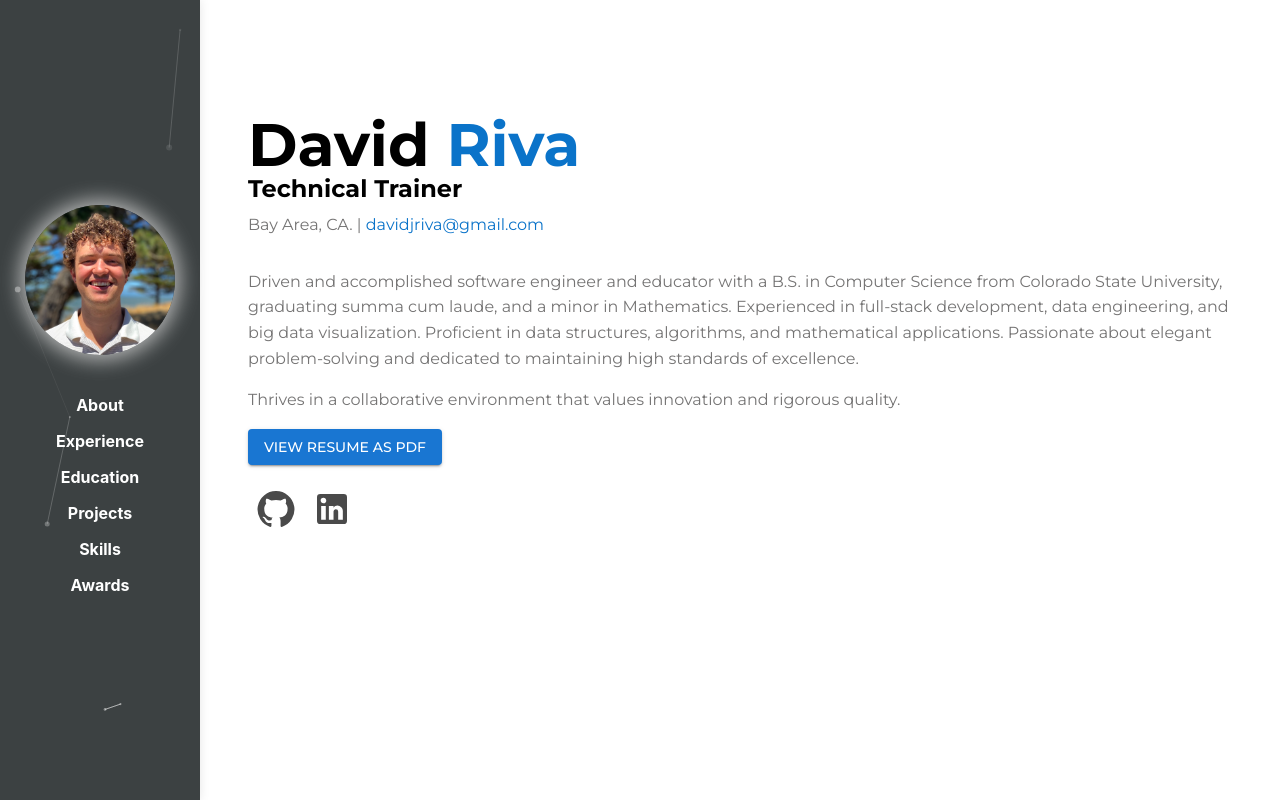
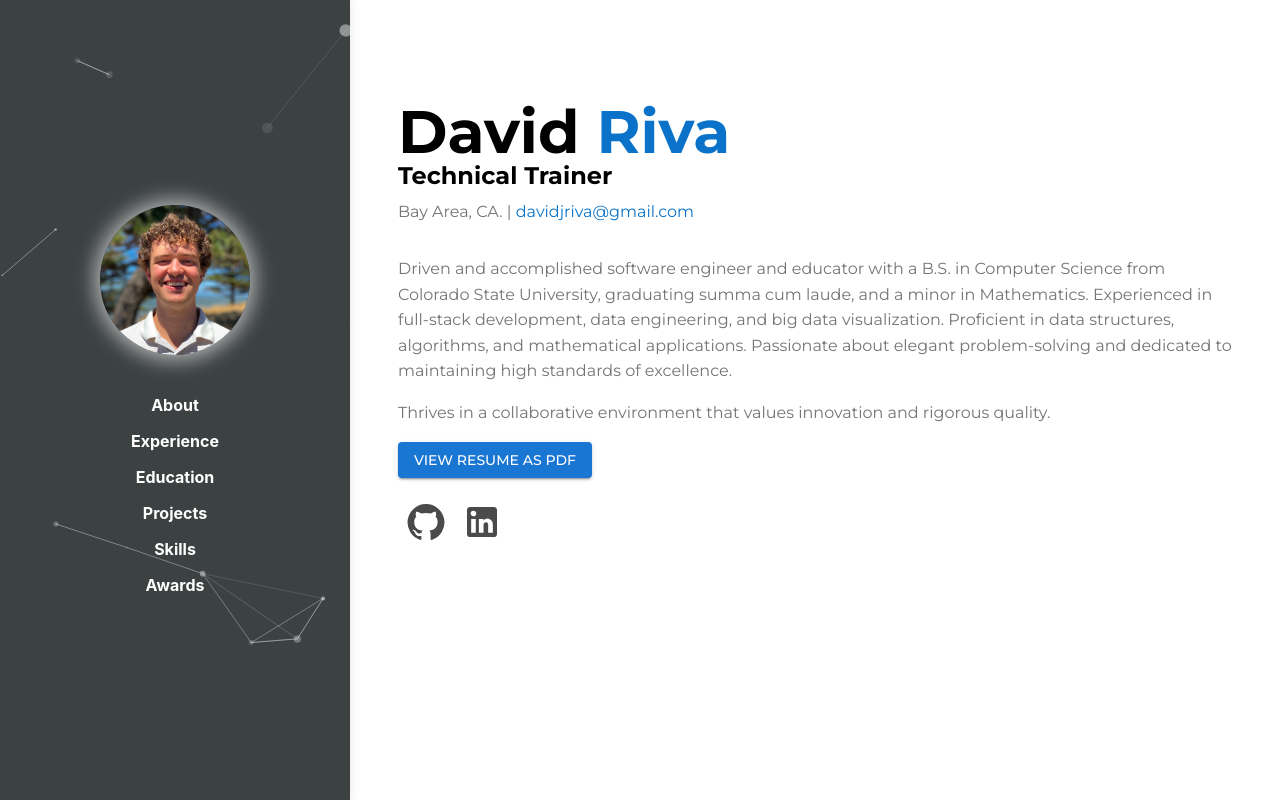
Before and after one commit to davidjriva/Personal-Portfolio, a React (Create React App) app: page / in a window 1280 px wide. Built offline with nearby package versions, Linux system fonts and the light colour scheme.

Commit message:
Refactor NavBar

```diff
--- a/src/App.js
+++ b/src/App.js
@@ -31,7 +31,7 @@ const theme = createTheme({
  *
  * @returns {JSX.Element} The main application component.
  */
-function App() {
+const App = () => {
   return (
     <ThemeProvider theme={theme}>
       <Box display="flex" minHeight="100vh">
@@ -42,7 +42,7 @@ function App() {
           p={2}
           sx={{
             overflowY: 'auto', // Enables vertical scrolling
-            ml: '200px', // Leave space for the fixed navbar
+            ml: '350px', // Leave space for the fixed navbar
           }}
         >
           <Router>
--- a/src/components/NavBar.js
+++ b/src/components/NavBar.js
@@ -5,9 +5,46 @@ import { loadSlim } from '@tsparticles/slim';
 import { Link, Avatar, IconButton, Toolbar, Box, AppBar } from '@mui/material';
 import options from '../particles-options/parallax.json';
 
+const HeadShotImage = () => {
+  return (
+    <IconButton href="/">
+      <Avatar
+        alt="Photo of David Riva"
+        src="/images/headshot.jpeg"
+        sx={{
+          width: 150,
+          height: 150,
+          boxShadow: '0 0 20px 5px rgba(211, 211, 211, 0.8)',
+          border: '4px light gray',
+        }}
+      />
+    </IconButton>
+  );
+};
+
+const FormattedLink = ({ page }) => {
+  return (
+    <Link
+      href={`/${page.toLowerCase()}`}
+      color="inherit"
+      sx={{
+        my: 1,
+        fontWeight: 700,
+        width: '100%',
+        textAlign: 'center',
+        textDecoration: 'none',
+        zIndex: 2,
+      }}
+      key={page}
+    >
+      {page}
+    </Link>
+  );
+};
+
 const pages = ['About', 'Experience', 'Education', 'Projects', 'Skills', 'Awards'];
 
-function NavBar() {
+const NavBar = () => {
   const [init, setInit] = useState(false);
 
   useEffect(() => {
@@ -18,17 +55,12 @@ function NavBar() {
     });
   }, []);
 
-  const particlesLoaded = (container) => {
-    console.log('Particles successfully loaded! 🧬');
-    console.log(container);
-  };
-
   return (
     <AppBar
       position="fixed"
       sx={{
         height: '100vh',
-        width: '200px',
+        width: '350px',
         left: 0,
         top: 0,
         display: 'flex',
@@ -37,52 +69,27 @@ function NavBar() {
         justifyContent: 'center',
         padding: '1rem',
         boxShadow: '0px 0px 10px rgba(0, 0, 0, 0.1)',
-        backgroundColor: 'rgba(60, 65, 66, 0.85)', // Semi-transparent background
-        zIndex: 1, // Ensure content is above particles
+        backgroundColor: 'rgba(60, 65, 66, 0.85)',
+        zIndex: 1,
       }}
     >
       <Box sx={{ position: 'absolute', top: 0, left: 0, width: '100%', height: '100%', zIndex: 0 }}>
-        {init && <Particles id="tsparticles" particlesLoaded={particlesLoaded} options={options} />}
+        {init && <Particles id="tsparticles" options={options} />}
       </Box>
 
       <Toolbar disableGutters sx={{ flexDirection: 'column', alignItems: 'center', width: '100%', zIndex: 2 }}>
         <Box sx={{ mb: 3, textAlign: 'center' }}>
-          <IconButton href="/">
-            <Avatar
-              alt="Photo of David Riva"
-              src="/images/headshot.jpeg"
-              sx={{
-                width: 150,
-                height: 150,
-                boxShadow: '0 0 20px 5px rgba(211, 211, 211, 0.8)',
-                border: '4px light gray',
-              }}
-            />
-          </IconButton>
+          <HeadShotImage />
         </Box>
 
         <Box sx={{ display: 'flex', flexDirection: 'column', alignItems: 'center', width: '100%' }}>
           {pages.map((page) => (
-            <Link
-              href={`/${page.toLowerCase()}`}
-              color="inherit"
-              sx={{
-                my: 1,
-                fontWeight: 700,
-                width: '100%',
-                textAlign: 'center',
-                textDecoration: 'none',
-                zIndex: 2, // Ensure links are above particles
-              }}
-              key={page}
-            >
-              {page}
-            </Link>
+            <FormattedLink key={page} page={page} />
           ))}
         </Box>
       </Toolbar>
     </AppBar>
   );
-}
+};
 
 export default NavBar;
```
